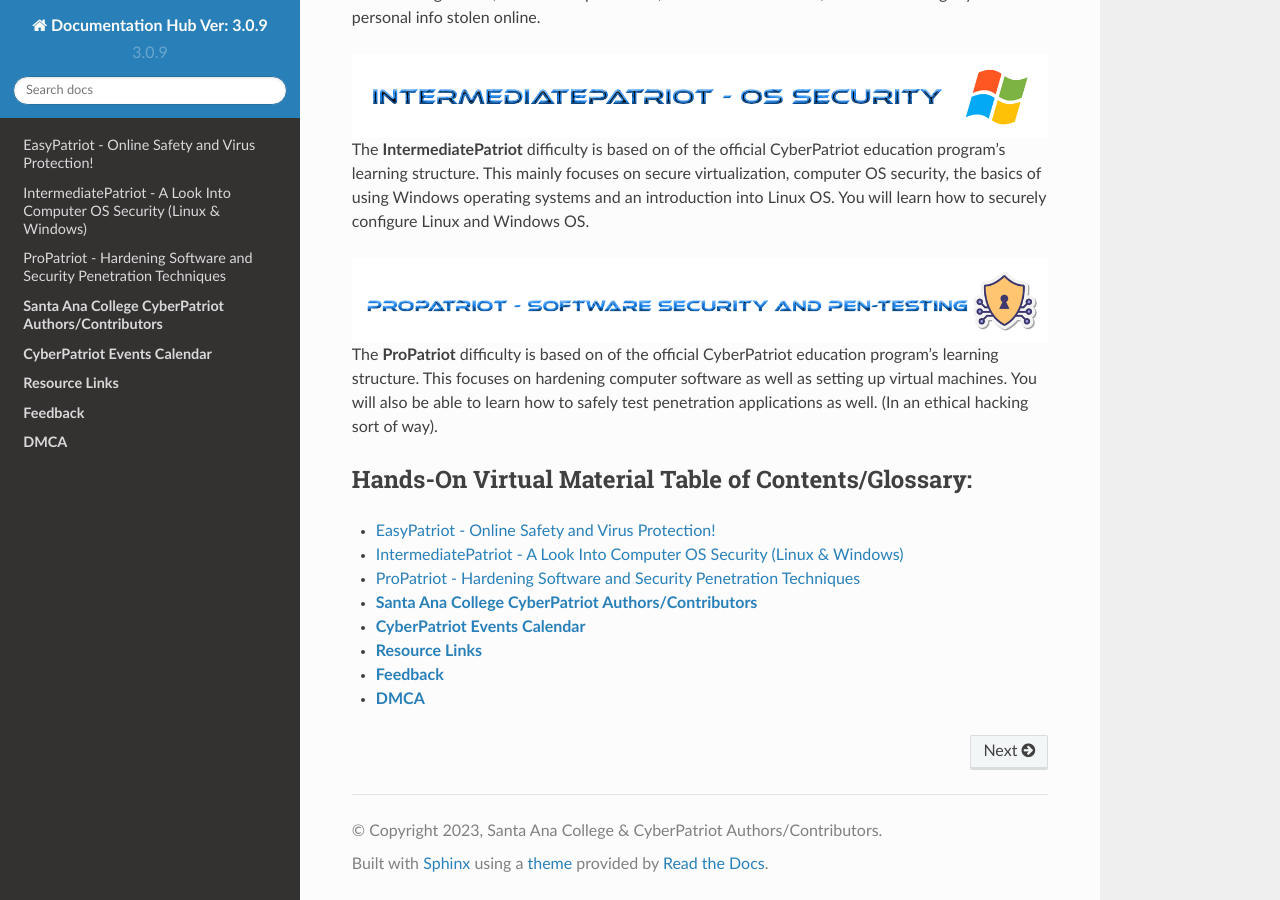
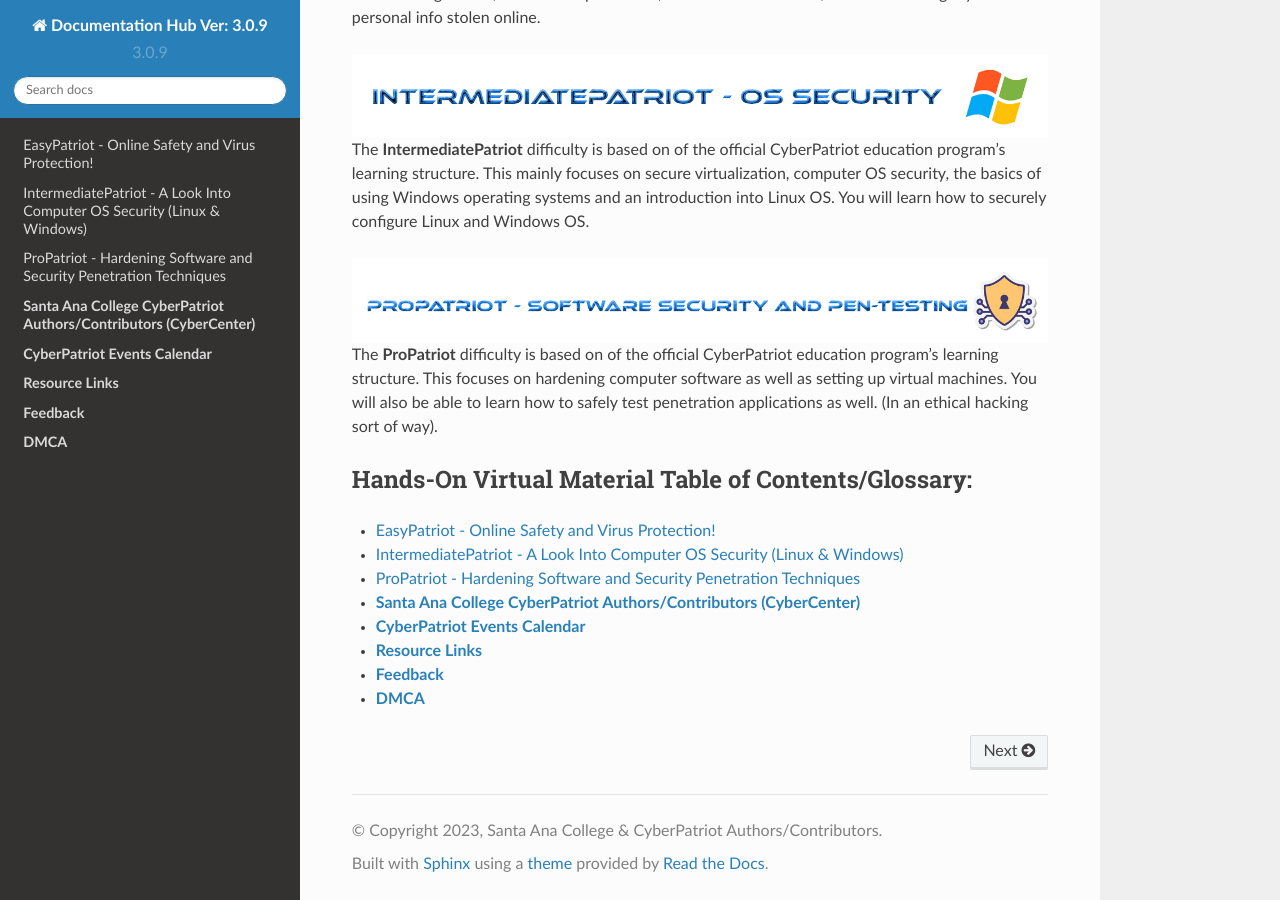
Before and after one commit to natt96z/cybersac, a Sphinx documentation site: the page built from docs/source/index.rst, in a window 1280 px wide and 900 px high, scrolled down 1144 px. Built offline with Sphinx 7.4.7 and the Read the Docs theme 2.0.0, drawn with Linux system fonts in a browser that asks for light colours; pages that are not in the unit, such as notebooks, are missing from menus.

Commit message:
Update AuthorsContributors.rst

```diff
--- a/docs/source/AuthorsContributors.rst
+++ b/docs/source/AuthorsContributors.rst
@@ -7,7 +7,7 @@
    :align: center
 
 
-**Santa Ana College CyberPatriot Authors/Contributors**
+**Santa Ana College CyberPatriot Authors/Contributors (CyberCenter)**
 =====================================================
 
 *Nathaniel Clay*
```
Also changed, not shown: other parts of docs/source/AuthorsContributors.rst (+4 -0 lines).
